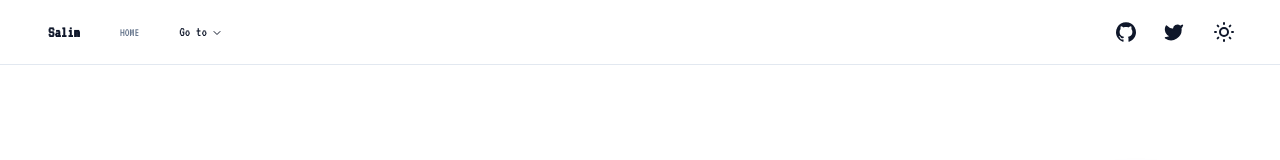
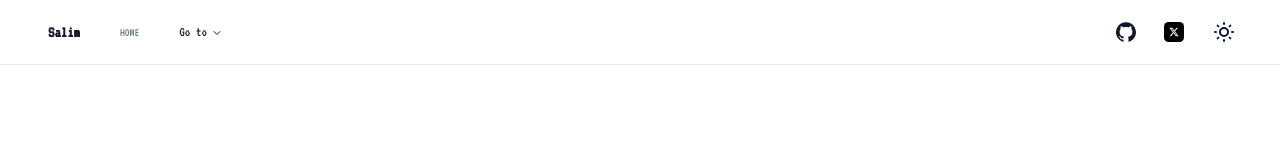
Before and after one commit to SidyMohamedSalim/salimportofolio, a Next.js app: page / in a window 1280 px wide. Shown: the top 160 px of the page. Built offline with nearby package versions, Linux system fonts and the light colour scheme.

Commit message:
add new release

```diff
--- a/components/Sections/Hero.tsx
+++ b/components/Sections/Hero.tsx
@@ -11,7 +11,7 @@ import { buttonVariants } from "../ui/button"
 
 const Hero: React.FC = () => {
   return (
-    <section id="home" className="container px-4 pt-32 pb-16 mx-auto">
+    <section id="home" className="container px-4 pt-24 pb-16 mx-auto md:pt-32">
       <div className="flex flex-col-reverse gap-12 justify-between items-center md:flex-row">
         <motion.div
           className="flex flex-col justify-center items-start max-w-xl"
--- a/components/icons.tsx
+++ b/components/icons.tsx
@@ -11,7 +11,25 @@ export type Icon = LucideIcon
 export const Icons = {
   sun: SunMedium,
   moon: Moon,
-  twitter: Twitter,
+  twitter: (props: LucideProps) => (
+    <svg
+      xmlns="http://www.w3.org/2000/svg"
+      shape-rendering="geometricPrecision"
+      text-rendering="geometricPrecision"
+      image-rendering="optimizeQuality"
+      fill-rule="evenodd"
+      clip-rule="evenodd"
+      viewBox="0 0 512 509.64"
+      {...props}
+    >
+      <rect width="512" height="509.64" rx="115.61" ry="115.61" />
+      <path
+        fill="#fff"
+        fill-rule="nonzero"
+        d="M323.74 148.35h36.12l-78.91 90.2 92.83 122.73h-72.69l-56.93-74.43-65.15 74.43h-36.14l84.4-96.47-89.05-116.46h74.53l51.46 68.04 59.53-68.04zm-12.68 191.31h20.02l-129.2-170.82H180.4l130.66 170.82z"
+      />
+    </svg>
+  ),
   logo: (props: LucideProps) => (
     <svg xmlns="http://www.w3.org/2000/svg" viewBox="0 0 24 24" {...props}>
       <path
--- a/components/site-header.tsx
+++ b/components/site-header.tsx
@@ -6,15 +6,13 @@ import { Icons } from "@/components/icons"
 import { MainNav } from "@/components/main-nav"
 import { ThemeToggle } from "@/components/theme-toggle"
 
-import { NavigationMenuComp } from "./menu_drop"
-
 export function SiteHeader() {
   return (
     <header className="sticky top-0 z-40 w-full border-b bg-background">
-      <div className="xs:px-5 flex h-16 items-center space-x-4 sm:container sm:justify-between sm:space-x-0">
+      <div className="flex items-center space-x-4 h-16 xs:px-5 sm:container sm:justify-between sm:space-x-0">
         <MainNav items={siteConfig.mainNav} />
-        <div className="xs:space-x-2 flex flex-1 items-center justify-end space-x-4">
-          <nav className="xs:w-5 xs:h-5 flex items-center space-x-1">
+        <div className="flex flex-1 justify-end items-center space-x-4 xs:space-x-2">
+          <nav className="flex items-center space-x-1 xs:w-5 xs:h-5">
             <Link
               href={siteConfig.links.github}
               target="_blank"
@@ -26,7 +24,7 @@ export function SiteHeader() {
                   variant: "ghost",
                 })}
               >
-                <Icons.gitHub className="h-5 w-5" />
+                <Icons.gitHub className="w-5 h-5" />
                 <span className="sr-only">GitHub</span>
               </div>
             </Link>
@@ -41,7 +39,7 @@ export function SiteHeader() {
                   variant: "ghost",
                 })}
               >
-                <Icons.twitter className="h-5 w-5 fill-current" />
+                <Icons.twitter className="w-5 h-5 dark:w-7 dark:h-7" />
                 <span className="sr-only">Twitter</span>
               </div>
             </Link>
--- a/config/site.ts
+++ b/config/site.ts
@@ -11,7 +11,7 @@ export const siteConfig = {
     },
   ],
   links: {
-    twitter: "https://twitter.com/SalimDiallo201",
+    twitter: "https://x.com/salimdiallo01",
     github: "https://github.com/SidyMohamedSalim",
   },
   dropMenu: [
```
